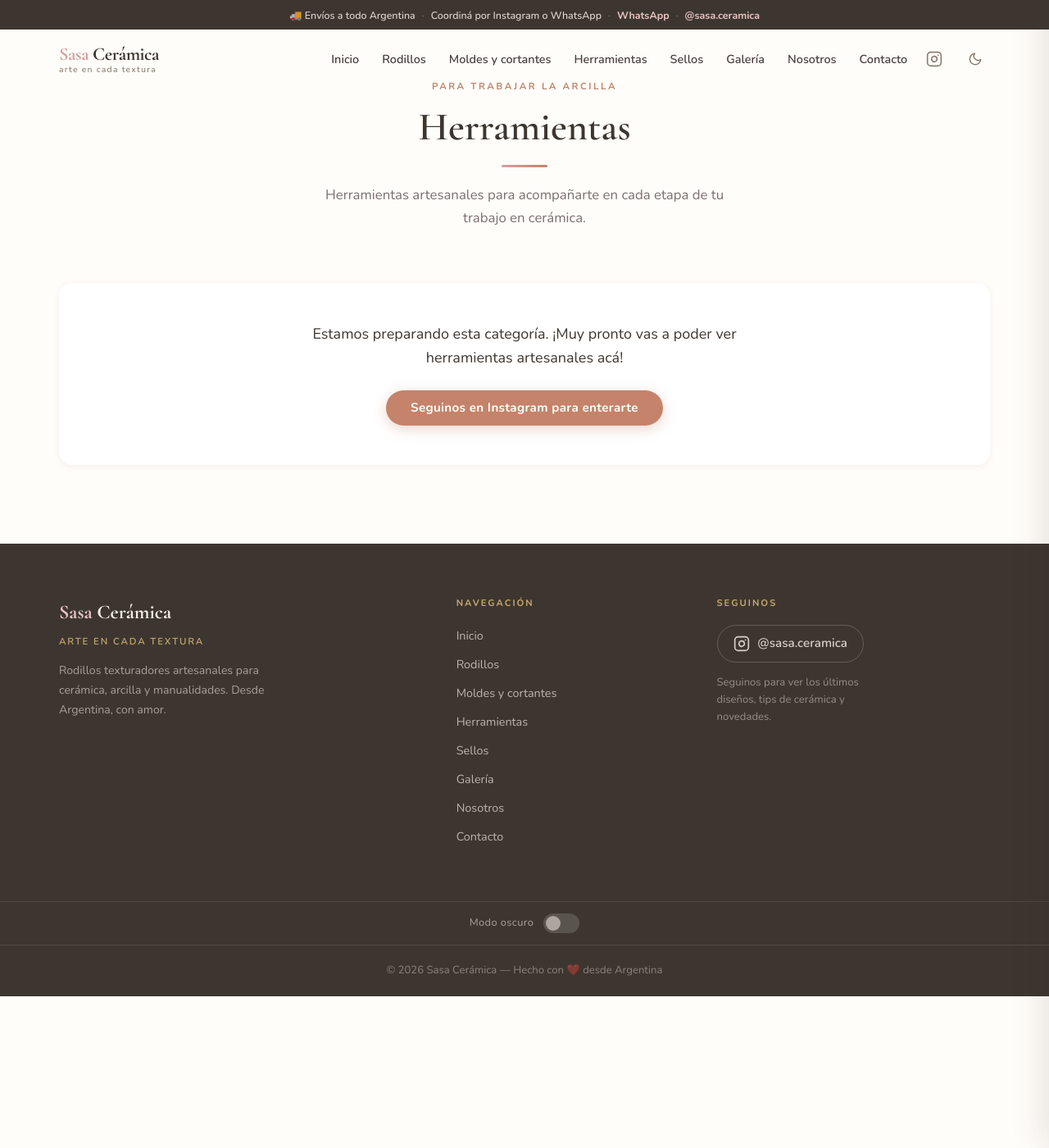
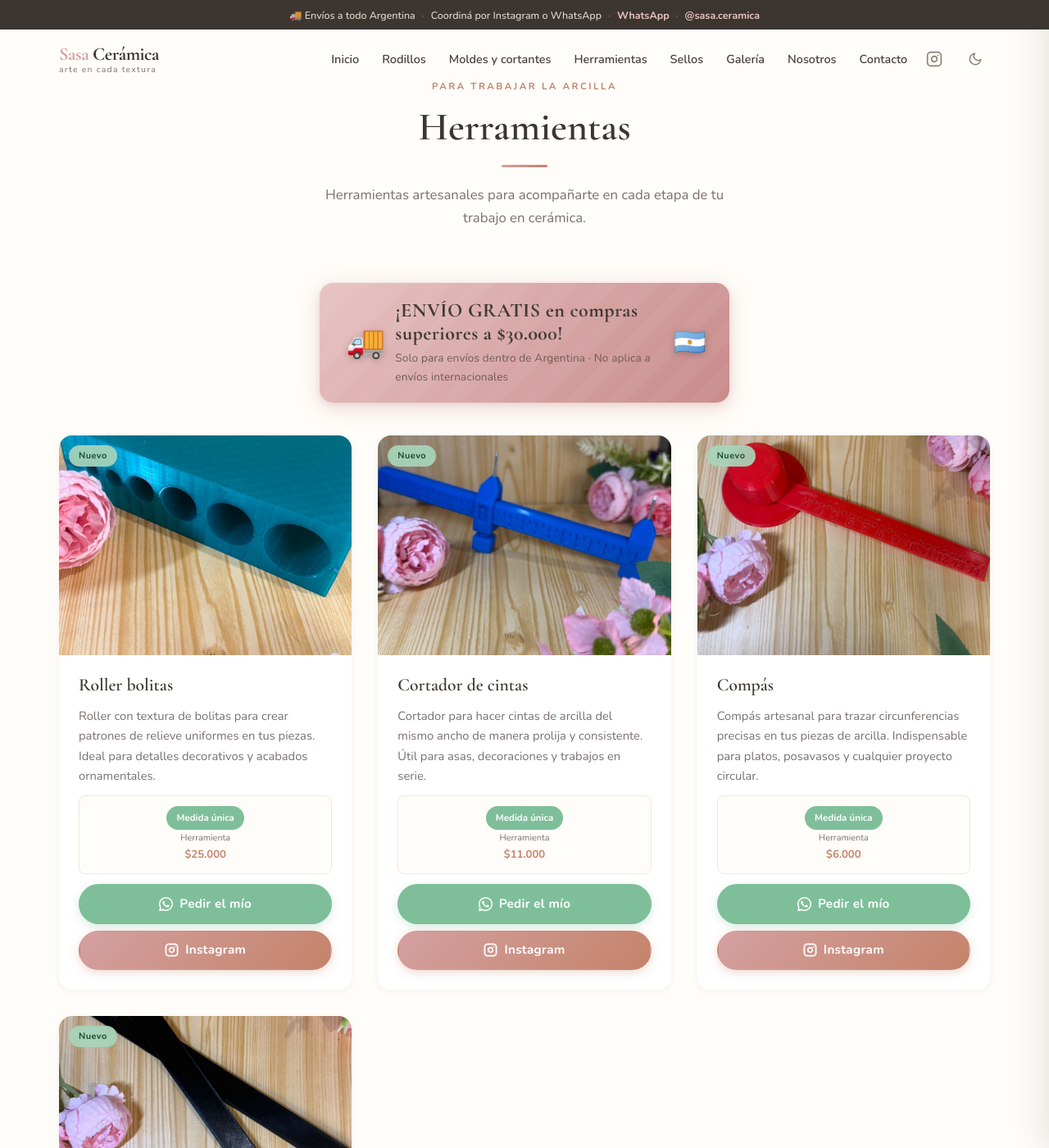
Before and after one commit to DPonchon/dponchon.github.io, a Jekyll site: the page built from herramientas.html, in a window 1280 px wide and 1400 px high. Shown: the whole window at 82% size. Built offline with Jekyll 4.4.1, drawn with Linux system fonts in a browser that asks for light colours; some of the changed text lies outside the part shown.

Commit message:
Populate Herramientas category with first 4 products
Add Roller bolitas, Cortador de cintas, Compás and Guías niveladoras to
_data/herramientas.yml, point /herramientas/ at the new data file, and
swap the home category card from the 'Próximamente' placeholder to a
real preview using the Roller bolitas image.

Co-Authored-By: Claude Opus 4.7 <noreply@anthropic.com>

```diff
--- /dev/null
+++ b/_data/herramientas.yml
@@ -0,0 +1,65 @@
+# Herramientas catalog — order matters
+
+- slug: roller-bolitas
+  name: "Roller bolitas"
+  desc: "Roller con textura de bolitas para crear patrones de relieve uniformes en tus piezas. Ideal para detalles decorativos y acabados ornamentales."
+  delay: 0
+  image:
+    src: "./images/herramientas/Roller bolitas - costo 25.000.jpeg"
+    alt: "Roller con textura de bolitas para cerámica — Sasa Cerámica"
+  badge:
+    type: nuevo
+    label: "Nuevo"
+  single_size:
+    badge_text: "Medida única"
+    dims: "Herramienta"
+    price: "$25.000"
+  wa_text: "Hola!%20Me%20interesa%20el%20Roller%20bolitas%20de%20su%20web.%20%C2%BFTienen%20disponible%3F"
+
+- slug: cortador-de-cintas
+  name: "Cortador de cintas"
+  desc: "Cortador para hacer cintas de arcilla del mismo ancho de manera prolija y consistente. Útil para asas, decoraciones y trabajos en serie."
+  delay: 1
+  image:
+    src: "./images/herramientas/Cortador de cintas costo 11000.jpeg"
+    alt: "Cortador de cintas de arcilla — Sasa Cerámica"
+  badge:
+    type: nuevo
+    label: "Nuevo"
+  single_size:
+    badge_text: "Medida única"
+    dims: "Herramienta"
+    price: "$11.000"
+  wa_text: "Hola!%20Me%20interesa%20el%20Cortador%20de%20cintas%20de%20su%20web.%20%C2%BFTienen%20disponible%3F"
+
+- slug: compas
+  name: "Compás"
+  desc: "Compás artesanal para trazar circunferencias precisas en tus piezas de arcilla. Indispensable para platos, posavasos y cualquier proyecto circular."
+  delay: 2
+  image:
+    src: "./images/herramientas/Compas costo 6.000.jpeg"
+    alt: "Compás artesanal para cerámica — Sasa Cerámica"
+  badge:
+    type: nuevo
+    label: "Nuevo"
+  single_size:
+    badge_text: "Medida única"
+    dims: "Herramienta"
+    price: "$6.000"
+  wa_text: "Hola!%20Me%20interesa%20el%20Comp%C3%A1s%20de%20su%20web.%20%C2%BFTienen%20disponible%3F"
+
+- slug: guias-niveladoras
+  name: "Guías niveladoras"
+  desc: "Set de 2 guías niveladoras para emparejar el espesor de la arcilla. Disponibles en 5 mm, 6 mm y 7 mm."
+  delay: 3
+  image:
+    src: "./images/herramientas/guias niveladoras x2 (de 5mm 6mm y 7mm) costo 4000.jpg"
+    alt: "Set de 2 guías niveladoras de 5, 6 y 7 mm — Sasa Cerámica"
+  badge:
+    type: nuevo
+    label: "Nuevo"
+  single_size:
+    badge_text: "Pack x 2"
+    dims: "5, 6 o 7 mm"
+    price: "$4.000"
+  wa_text: "Hola!%20Me%20interesa%20las%20Gu%C3%ADas%20niveladoras%20de%20su%20web.%20%C2%BFTienen%20disponible%3F"
--- a/herramientas.html
+++ b/herramientas.html
@@ -1,13 +1,14 @@
 ---
 layout: category
 title: "Herramientas para Cerámica | Sasa Cerámica"
-description: "Herramientas artesanales para tu trabajo en cerámica y arcilla. Próximamente nuevos productos."
+description: "Herramientas artesanales para tu trabajo en cerámica y arcilla: rollers, cortadores, compases y guías niveladoras."
 og_title: "Herramientas para Cerámica | Sasa Cerámica"
-og_description: "Herramientas artesanales para tu trabajo en cerámica."
+og_description: "Herramientas artesanales para acompañarte en cada etapa de tu trabajo en cerámica."
 permalink: /herramientas/
 section_id: herramientas
 section_eyebrow: "PARA TRABAJAR LA ARCILLA"
 section_title: "Herramientas"
 section_desc: "Herramientas artesanales para acompañarte en cada etapa de tu trabajo en cerámica."
-empty_message: "Estamos preparando esta categoría. ¡Muy pronto vas a poder ver herramientas artesanales acá!"
+data_key: herramientas
+show_envio_banner: true
 ---
```
Also changed, not shown: index.html (+7 -5 lines), images/herramientas/Compas costo 6.000.jpeg (added), images/herramientas/Cortador de cintas costo 11000.jpeg (added), images/herramientas/Roller bolitas - costo 25.000.jpeg (added), images/herramientas/guias niveladoras x2 (de 5mm 6mm y 7mm) costo 4000.jpg (added).
